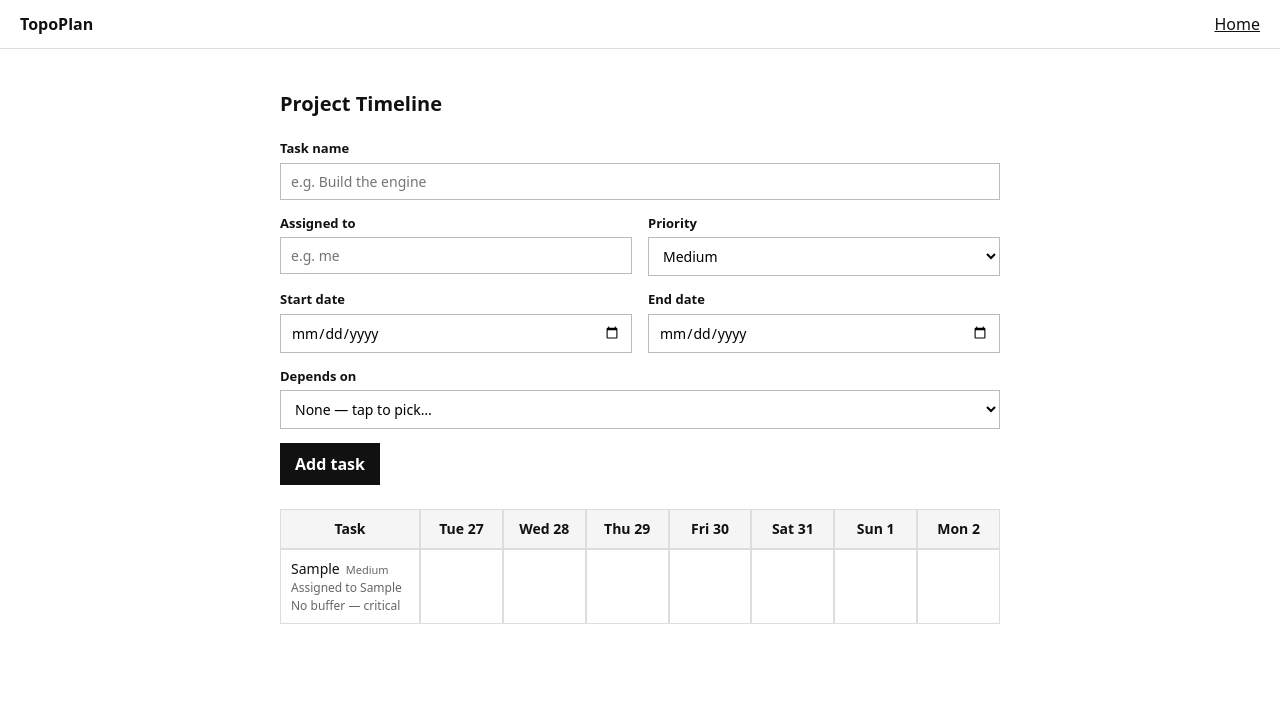
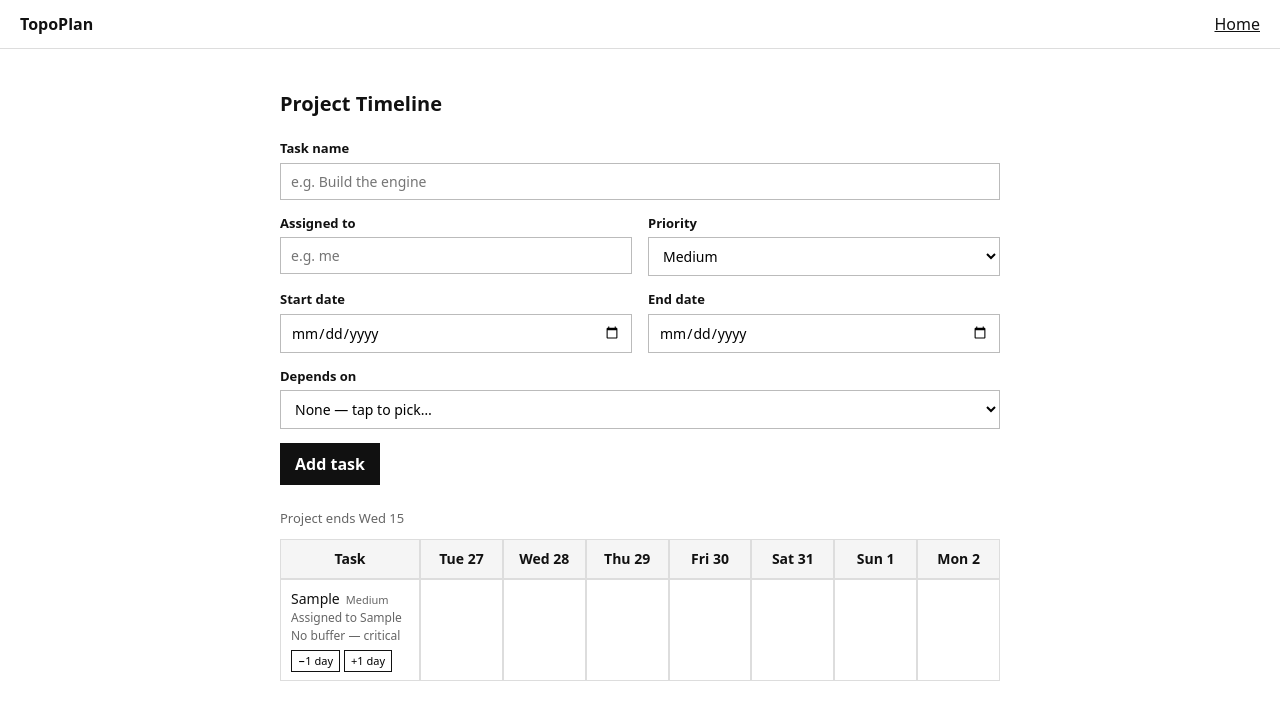
Before and after one commit to venz-ochoa/topo-plan, a React (Vite) app in the folder client/: page / in a window 1280 px wide. Both pictures are taken after typing "Sample", "Sample", "2020-01-15", "2020-01-15" into the empty fields and a click on the button "Add task". Shown: the top 720 px of the page. Built offline with nearby package versions, Linux system fonts and the light colour scheme.

Commit message:
Added task rescheduling

```diff
--- a/client/src/index.css
+++ b/client/src/index.css
@@ -184,3 +184,18 @@ h1, h2 { font-size: 1.25rem; margin: 0 0 1.25rem; }
   padding: 10px 12px;
   margin-bottom: 8px;
 }
+
+/*this is for the slip buttons under the task name*/
+.slip { margin-top: 4px; }
+.slip button {
+  font: inherit;
+  font-size: 11px;
+  padding: 2px 6px;
+  margin-right: 4px;
+  border: 1px solid #111;
+  background: #fff;
+  cursor: pointer;
+}
+
+/*this is for the project end date line above the chart*/
+.ends { font-size: 13px; color: #666; margin: 0 0 10px; }
--- a/client/src/pages/Home.jsx
+++ b/client/src/pages/Home.jsx
@@ -35,7 +35,7 @@ function daysBetween(startStr, endStr) {
 }
 
 //this is for one task row
-function GanttRow({ task, days, info }) {
+function GanttRow({ task, days, info, onSlip }) {
   return (
     <>
       <div className="cell name">
@@ -44,8 +44,13 @@ function GanttRow({ task, days, info }) {
         {task.who && <span className="who">Assigned to {task.who}</span>}
         {/*this is for the buffer the engine computed*/}
         {info && <span className="who">{info.critical ? 'No buffer — critical' : info.slack + '-day buffer'}</span>}
+        {/*this is for slipping the task a day later or earlier*/}
+        <div className="slip">
+          <button onClick={() => onSlip(task.id, -1)}>−1 day</button>
+          <button onClick={() => onSlip(task.id, 1)}>+1 day</button>
+        </div>
       </div>
-        {days.map(d => {
+      {days.map(d => {
         //this is for deciding if this day is part of the task
         const str = toDateStr(d)
         const inRange = str >= task.startDate && str <= task.endDate
@@ -73,12 +78,31 @@ export default function Home() {
     setTasks([...tasks, task])
   }
 
+  //this is for moving one task (and its bar) later or earlier by a day
+  function slipTask(id, move) {
+    setTasks(tasks.map(t => {
+      if (t.id !== id) return t
+      const s = new Date(t.startDate)
+      const e = new Date(t.endDate)
+      s.setDate(s.getDate() + move)
+      e.setDate(e.getDate() + move)
+      return { ...t, startDate: toDateStr(s), endDate: toDateStr(e) }
+    }))
+  }
+
   //this is for translating tasks into engine format (dates become day counts)
   const engineTasks = tasks.map(t => ({
     id: t.id,
     days: daysBetween(t.startDate, t.endDate),
     dependsOn: t.dependsOn,
   }))
+
+  //this is for the end date of the whole plan, written like "Fri 30"
+  let endsText = ''
+  if (tasks.length > 0) {
+    const last = new Date(tasks.map(t => t.endDate).sort()[tasks.length - 1] + 'T00:00:00')
+    endsText = day_names[last.getDay()] + ' ' + last.getDate()
+  }
 
   //this is for running the engine safely (it throws on circles)
   let analysis = null
@@ -95,6 +119,9 @@ export default function Home() {
 
       <AddTask onAdd={addTask} tasks={tasks} />
 
+      {/*this is for the plan's end date, it moves when a critical task slips*/}
+      {tasks.length > 0 && <p className="ends">Project ends {endsText}</p>}
+
       {/*this is for the circle alarm*/}
       {error && <div className="error-box">Circle detected! ({error})</div>}
 
@@ -106,7 +133,7 @@ export default function Home() {
           </div>
         ))}
         {tasks.map(t => (
-          <GanttRow key={t.id} task={t} days={days} info={analysis ? analysis[t.id] : null} />
+          <GanttRow key={t.id} task={t} days={days} info={analysis ? analysis[t.id] : null} onSlip={slipTask} />
         ))}
       </div>
 
```
Also changed, not shown: 1 other file (tests, documents, lock files or other folders).
